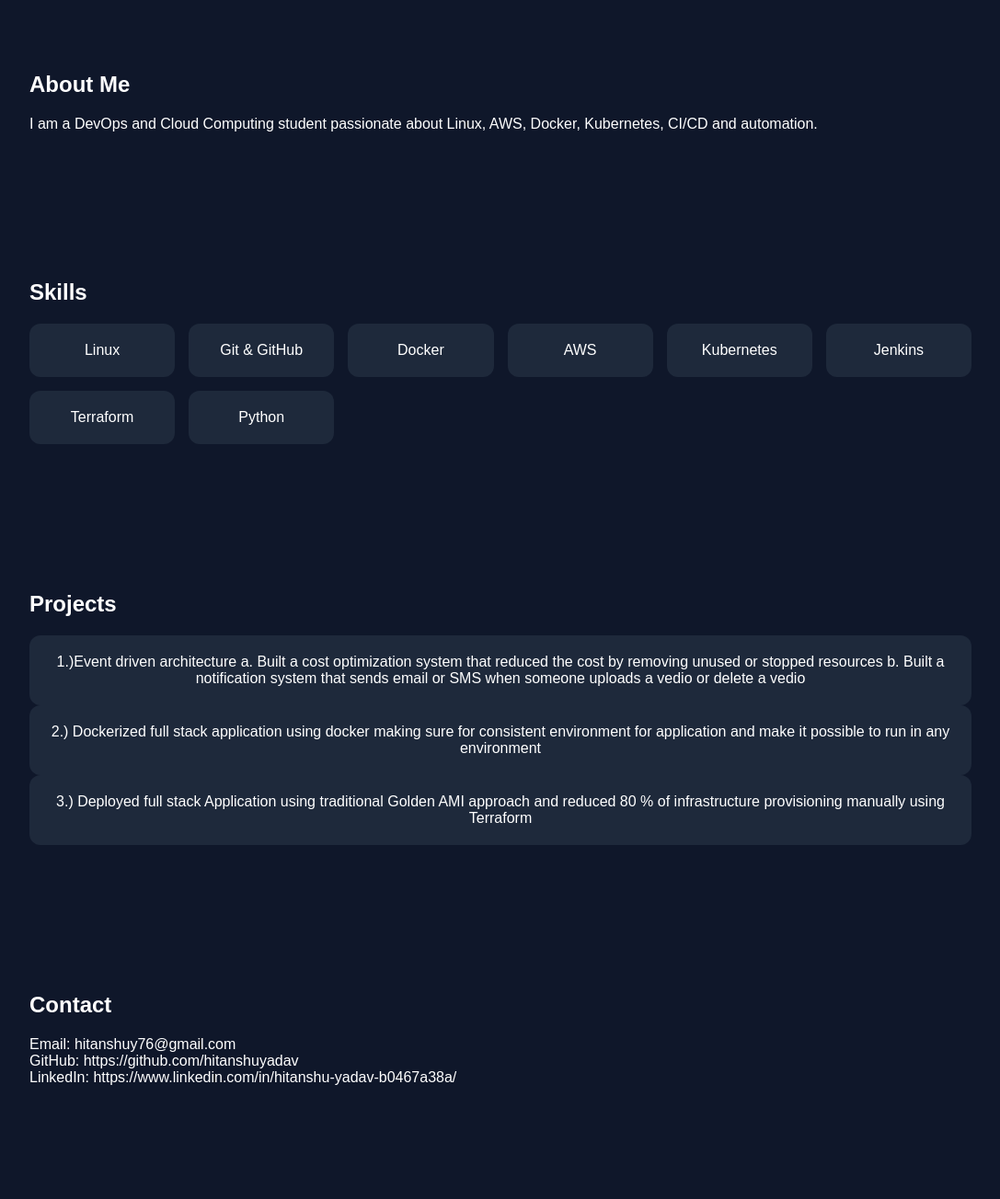
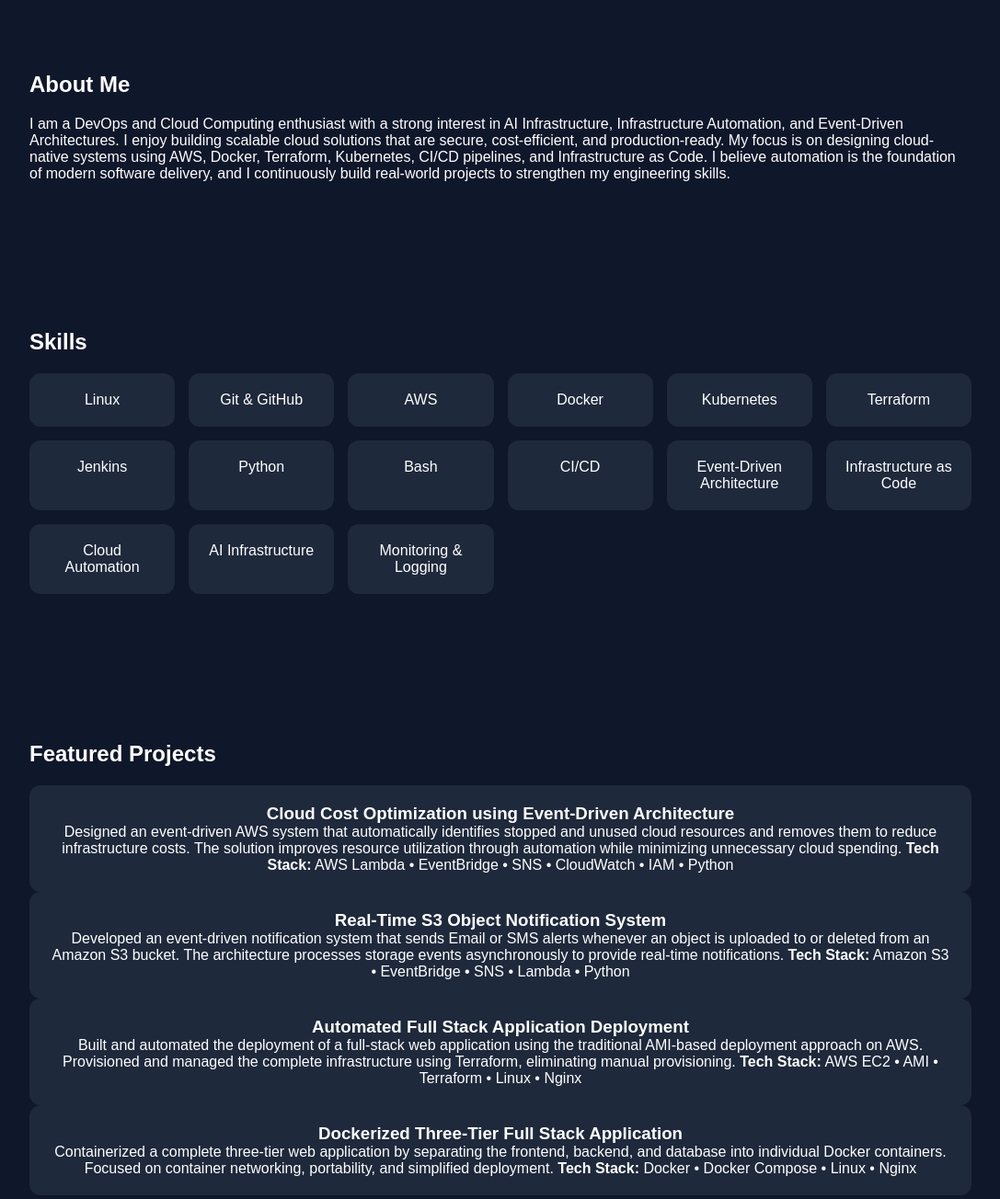
Before and after one commit to hitanshuyadav/myportfolio, a plain HTML site: page index.html in a window 1280 px wide. Shown: the part 860-2164 px from the top of the page at 92% size, without its empty margins (96-1183 px from the left). Before the commit the page ends 2121 px from the top, so only its background shows below. Drawn offline with Linux system fonts and the light colour scheme.

Commit message:
new customized portfolio

```diff
--- a/index.html
+++ b/index.html
@@ -1,11 +1,13 @@
 <!DOCTYPE html>
 <html lang="en">
+
 <head>
     <meta charset="UTF-8">
     <meta name="viewport" content="width=device-width, initial-scale=1.0">
     <title>Hitanshu Yadav | DevOps Portfolio</title>
     <link rel="stylesheet" href="style.css">
 </head>
+
 <body>
 
     <nav>
@@ -22,17 +24,21 @@
     <section class="hero">
         <div class="hero-content">
             <h1>Hi, I'm <span>Hitanshu Yadav</span></h1>
-        <p>DevOps Enthusiast | Cloud Learner | Creative Builder</p>
-        <a href="#projects" class="btn">View Projects</a>
+            <p class="subtitle"> DevOps Engineer | AI Infrastructure Enthusiast | Cloud & Automation Builder </p>
+            <p> Passionate about designing scalable cloud infrastructure, building event-driven architectures,
+                automating deployments, optimizing cloud costs, and exploring the future of AI Infrastructure. </p> <a
+                href="#projects" class="btn"> Explore My Projects </a>
         </div>
     </section>
 
     <section id="about">
         <h2>About Me</h2>
-    <p>
-        I am a DevOps and Cloud Computing student passionate about Linux,
-        AWS, Docker, Kubernetes, CI/CD and automation.
-    </p>
+        <p> I am a DevOps and Cloud Computing enthusiast with a strong interest in AI Infrastructure, Infrastructure
+            Automation, and Event-Driven Architectures. I enjoy building scalable cloud solutions that are secure,
+            cost-efficient, and production-ready. My focus is on designing cloud-native systems using AWS, Docker,
+            Terraform, Kubernetes, CI/CD pipelines, and Infrastructure as Code. I believe automation is the foundation
+            of modern software delivery, and I continuously build real-world projects to strengthen my engineering
+            skills. </p>
     </section>
 
     <section id="skills">
@@ -41,33 +47,48 @@
         <div class="skills">
             <div>Linux</div>
             <div>Git & GitHub</div>
+            <div>AWS</div>
             <div>Docker</div>
-        <div>AWS</div>
             <div>Kubernetes</div>
+            <div>Terraform</div>
             <div>Jenkins</div>
-        <div>Terraform</div>
             <div>Python</div>
+            <div>Bash</div>
+            <div>CI/CD</div>
+            <div>Event-Driven Architecture</div>
+            <div>Infrastructure as Code</div>
+            <div>Cloud Automation</div>
+            <div>AI Infrastructure</div>
+            <div>Monitoring & Logging</div>
         </div>
     </section>
-
     <section id="projects">
-    <h2>Projects</h2>
-
+        <h2>Featured Projects</h2>
         <div class="project">
-        1.)Event driven architecture
-        a. Built a cost optimization system that reduced the cost by removing unused or stopped resources
-        b. Built a notification system that sends email or SMS when someone uploads a vedio or delete a vedio
-
+            <h3>Cloud Cost Optimization using Event-Driven Architecture</h3>
+            <p> Designed an event-driven AWS system that automatically identifies stopped and unused cloud resources and
+                removes them to reduce infrastructure costs. The solution improves resource utilization through
+                automation while minimizing unnecessary cloud spending. <b>Tech Stack:</b> AWS Lambda • EventBridge •
+                SNS • CloudWatch • IAM • Python </p>
         </div>
-
         <div class="project">
-       2.) Dockerized full stack application using docker making sure for consistent environment
-        for application and make it possible to run in any environment
+            <h3>Real-Time S3 Object Notification System</h3>
+            <p> Developed an event-driven notification system that sends Email or SMS alerts whenever an object is
+                uploaded to or deleted from an Amazon S3 bucket. The architecture processes storage events
+                asynchronously to provide real-time notifications. <b>Tech Stack:</b> Amazon S3 • EventBridge • SNS •
+                Lambda • Python </p>
         </div>
-
         <div class="project">
-        3.) Deployed full stack Application using traditional Golden AMI approach and
-         reduced 80 % of infrastructure provisioning manually using Terraform
+            <h3>Automated Full Stack Application Deployment</h3>
+            <p> Built and automated the deployment of a full-stack web application using the traditional AMI-based
+                deployment approach on AWS. Provisioned and managed the complete infrastructure using Terraform,
+                eliminating manual provisioning. <b>Tech Stack:</b> AWS EC2 • AMI • Terraform • Linux • Nginx </p>
+        </div>
+        <div class="project">
+            <h3>Dockerized Three-Tier Full Stack Application</h3>
+            <p> Containerized a complete three-tier web application by separating the frontend, backend, and database
+                into individual Docker containers. Focused on container networking, portability, and simplified
+                deployment. <b>Tech Stack:</b> Docker • Docker Compose • Linux • Nginx </p>
         </div>
     </section>
 
@@ -82,4 +103,5 @@
     <script src="script.js"></script>
 
 </body>
+
 </html>
```
Lines whose indentation alone changed are shown as unchanged.
